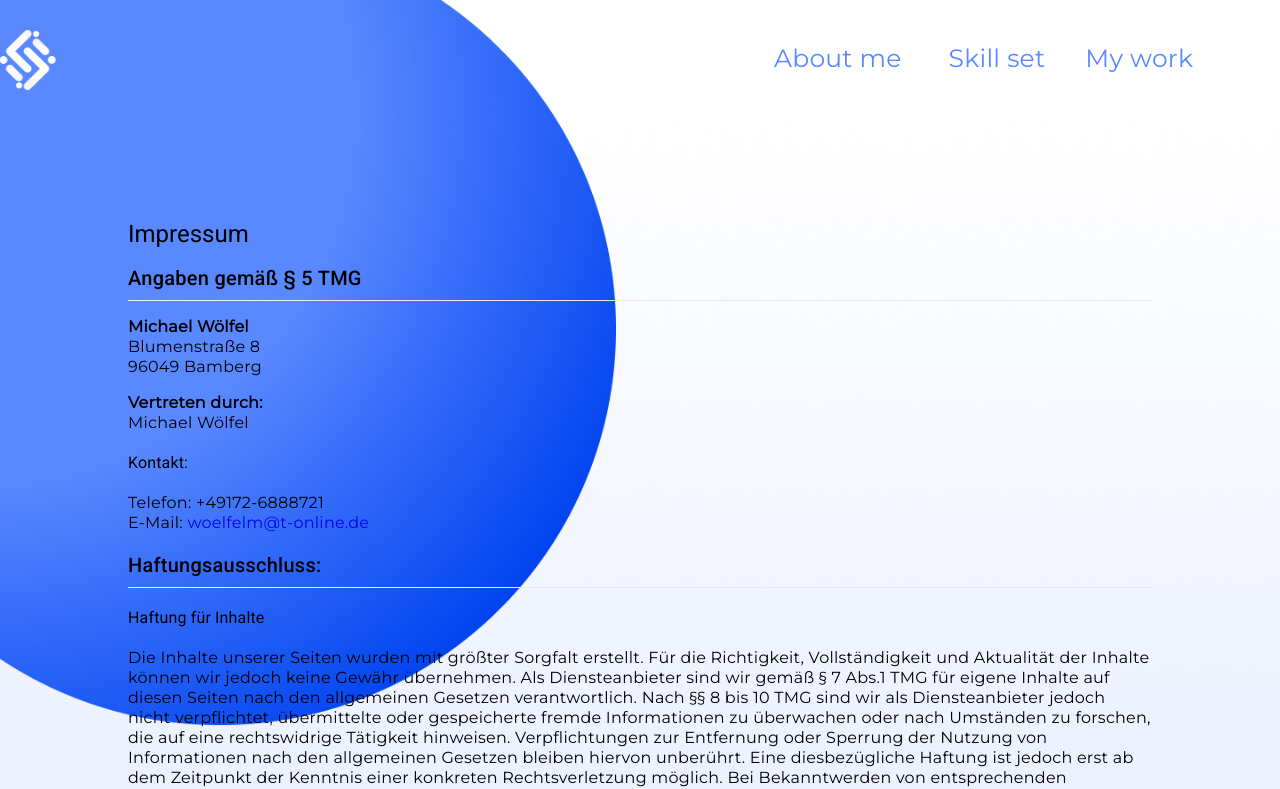
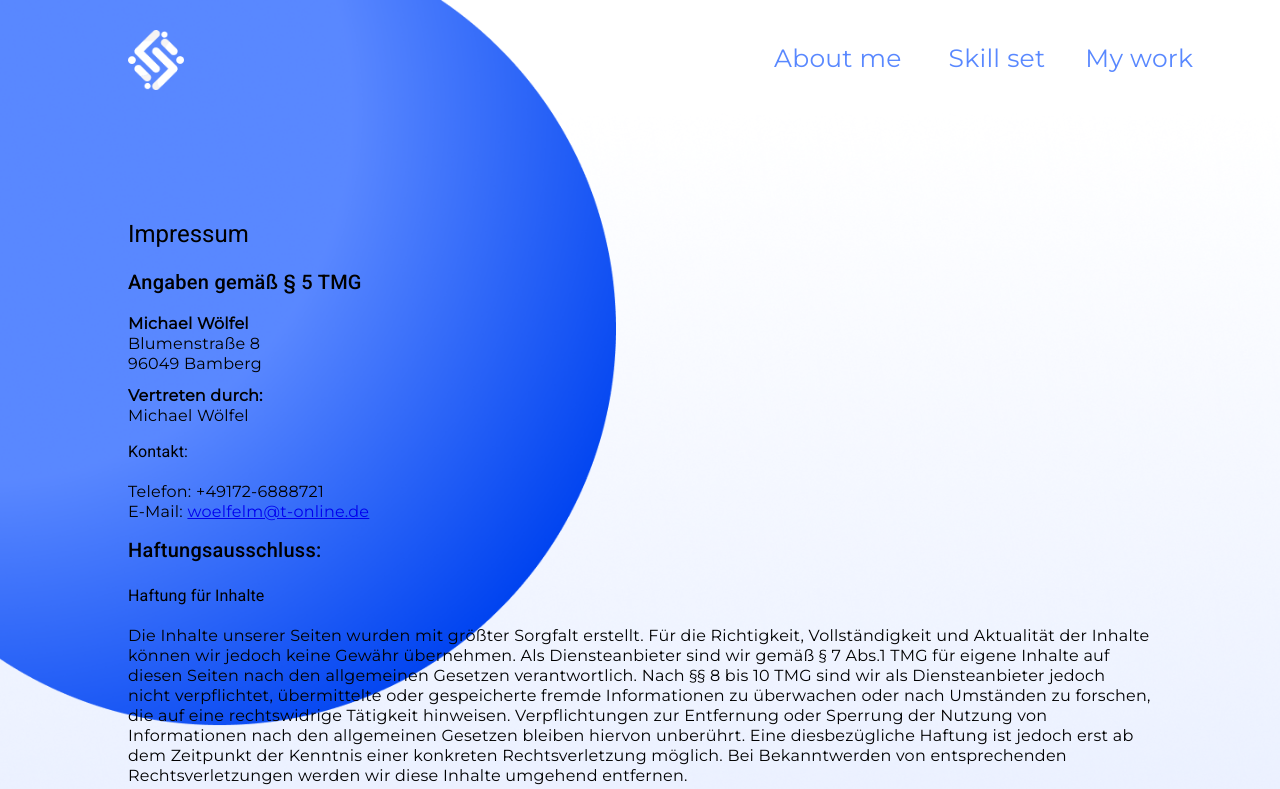
Before and after one commit to michaelwoelfel/my-portfolio, an Angular app: page /impress in a window 1280 px wide. Shown: the top 789 px of the page. Built offline with nearby package versions, Linux system fonts and the light colour scheme.

Commit message:
impress and privacy

```diff
--- a/src/app/impress/impress.component.html
+++ b/src/app/impress/impress.component.html
@@ -1,8 +1,9 @@
+
+<app-resp-menu [ngClass]="{'fadeOut': !responsiveService.isVisited.value}"
+*ngIf="this.responsiveService.hideMobile.value && this.responsiveService.isVisited.value"></app-resp-menu>
 <div class="header">
     <div id="header" class="header-menu">
         <img class="header-picture" src="assets/img/Group.png">
-        <app-resp-menu [ngClass]="{'fadeOut': !responsiveService.isVisited.value}"
-        *ngIf="this.responsiveService.hideMobile.value && this.responsiveService.isVisited.value"></app-resp-menu>
         <div class="nav-button" [class.visited]="responsiveService.isVisited | async"
             (click)="this.responsiveService.checkVisited()" *ngIf="this.hideMobile">
             <div></div>
@@ -11,12 +12,7 @@
             href="#lets-work" class="header-link">About me</a><a href="#skill-set"  class="header-link"> Skill
                 set</a><a href="#my-work" class="header-link">My work</a></div>
     </div>
-
-
-
     <div id="impress" class="impress-container">
-
-
         <h1>Impressum</h1>
         <h2> Angaben gemäß § 5 TMG</h2>
 
@@ -37,47 +33,62 @@
         <h3>Haftung für Inhalte</h3>
 
 
-    Die Inhalte unserer Seiten wurden mit größter Sorgfalt erstellt. Für die Richtigkeit, Vollständigkeit und Aktualität
-    der Inhalte können wir jedoch keine Gewähr übernehmen. Als Diensteanbieter sind wir gemäß § 7 Abs.1 TMG für eigene
+        Die Inhalte unserer Seiten wurden mit größter Sorgfalt erstellt. Für die Richtigkeit, Vollständigkeit und
+        Aktualität
+        der Inhalte können wir jedoch keine Gewähr übernehmen. Als Diensteanbieter sind wir gemäß § 7 Abs.1 TMG für
+        eigene
         Inhalte auf diesen Seiten nach den allgemeinen Gesetzen verantwortlich. Nach §§ 8 bis 10 TMG sind wir als
-    Diensteanbieter jedoch nicht verpflichtet, übermittelte oder gespeicherte fremde Informationen zu überwachen oder
+        Diensteanbieter jedoch nicht verpflichtet, übermittelte oder gespeicherte fremde Informationen zu überwachen
+        oder
         nach Umständen zu forschen, die auf eine rechtswidrige Tätigkeit hinweisen. Verpflichtungen zur Entfernung oder
-    Sperrung der Nutzung von Informationen nach den allgemeinen Gesetzen bleiben hiervon unberührt. Eine diesbezügliche
-    Haftung ist jedoch erst ab dem Zeitpunkt der Kenntnis einer konkreten Rechtsverletzung möglich. Bei Bekanntwerden
+        Sperrung der Nutzung von Informationen nach den allgemeinen Gesetzen bleiben hiervon unberührt. Eine
+        diesbezügliche
+        Haftung ist jedoch erst ab dem Zeitpunkt der Kenntnis einer konkreten Rechtsverletzung möglich. Bei
+        Bekanntwerden
         von entsprechenden Rechtsverletzungen werden wir diese Inhalte umgehend entfernen.
 
         <h3>Haftung für Links</h3>
 
 
         Unser Angebot enthält Links zu externen Webseiten Dritter, auf deren Inhalte wir keinen Einfluss haben. Deshalb
-    können wir für diese fremden Inhalte auch keine Gewähr übernehmen. Für die Inhalte der verlinkten Seiten ist stets
+        können wir für diese fremden Inhalte auch keine Gewähr übernehmen. Für die Inhalte der verlinkten Seiten ist
+        stets
         der jeweilige Anbieter oder Betreiber der Seiten verantwortlich. Die verlinkten Seiten wurden zum Zeitpunkt der
         Verlinkung auf mögliche Rechtsverstöße überprüft. Rechtswidrige Inhalte waren zum Zeitpunkt der Verlinkung nicht
-    erkennbar. Eine permanente inhaltliche Kontrolle der verlinkten Seiten ist jedoch ohne konkrete Anhaltspunkte einer
+        erkennbar. Eine permanente inhaltliche Kontrolle der verlinkten Seiten ist jedoch ohne konkrete Anhaltspunkte
+        einer
         Rechtsverletzung nicht zumutbar. Bei Bekanntwerden von Rechtsverletzungen werden wir derartige Links umgehend
         entfernen.
 
         <h3>Urheberrecht</h3>
 
 
-    Die durch die Seitenbetreiber erstellten Inhalte und Werke auf diesen Seiten unterliegen dem deutschen Urheberrecht.
-    Die Vervielfältigung, Bearbeitung, Verbreitung und jede Art der Verwertung außerhalb der Grenzen des Urheberrechtes
-    bedürfen der schriftlichen Zustimmung des jeweiligen Autors bzw. Erstellers. Downloads und Kopien dieser Seite sind
+        Die durch die Seitenbetreiber erstellten Inhalte und Werke auf diesen Seiten unterliegen dem deutschen
+        Urheberrecht.
+        Die Vervielfältigung, Bearbeitung, Verbreitung und jede Art der Verwertung außerhalb der Grenzen des
+        Urheberrechtes
+        bedürfen der schriftlichen Zustimmung des jeweiligen Autors bzw. Erstellers. Downloads und Kopien dieser Seite
+        sind
         nur für den privaten, nicht kommerziellen Gebrauch gestattet. Soweit die Inhalte auf dieser Seite nicht vom
-    Betreiber erstellt wurden, werden die Urheberrechte Dritter beachtet. Insbesondere werden Inhalte Dritter als solche
+        Betreiber erstellt wurden, werden die Urheberrechte Dritter beachtet. Insbesondere werden Inhalte Dritter als
+        solche
         gekennzeichnet. Sollten Sie trotzdem auf eine Urheberrechtsverletzung aufmerksam werden, bitten wir um einen
-    entsprechenden Hinweis. Bei Bekanntwerden von Rechtsverletzungen werden wir derartige Inhalte umgehend entfernen.
+        entsprechenden Hinweis. Bei Bekanntwerden von Rechtsverletzungen werden wir derartige Inhalte umgehend
+        entfernen.
 
         <h3>Datenschutz</h3>
 
 
-    Die Nutzung unserer Webseite ist in der Regel ohne Angabe personenbezogener Daten möglich. Soweit auf unseren Seiten
+        Die Nutzung unserer Webseite ist in der Regel ohne Angabe personenbezogener Daten möglich. Soweit auf unseren
+        Seiten
         personenbezogene Daten (beispielsweise Name, Anschrift oder eMail-Adressen) erhoben werden, erfolgt dies, soweit
         möglich, stets auf freiwilliger Basis. Diese Daten werden ohne Ihre ausdrückliche Zustimmung nicht an Dritte
         weitergegeben.
         Wir weisen darauf hin, dass die Datenübertragung im Internet (z.B. bei der Kommunikation per E-Mail)
-    Sicherheitslücken aufweisen kann. Ein lückenloser Schutz der Daten vor dem Zugriff durch Dritte ist nicht möglich.
-    Der Nutzung von im Rahmen der Impressumspflicht veröffentlichten Kontaktdaten durch Dritte zur Übersendung von nicht
+        Sicherheitslücken aufweisen kann. Ein lückenloser Schutz der Daten vor dem Zugriff durch Dritte ist nicht
+        möglich.
+        Der Nutzung von im Rahmen der Impressumspflicht veröffentlichten Kontaktdaten durch Dritte zur Übersendung von
+        nicht
         ausdrücklich angeforderter Werbung und Informationsmaterialien wird hiermit ausdrücklich widersprochen. Die
         Betreiber der Seiten behalten sich ausdrücklich rechtliche Schritte im Falle der unverlangten Zusendung von
         Werbeinformationen, etwa durch Spam-Mails, vor.
@@ -88,15 +99,18 @@
 
         Diese Website benutzt Google Analytics, einen Webanalysedienst der Google Inc. (''Google''). Google Analytics
         verwendet sog. ''Cookies'', Textdateien, die auf Ihrem Computer gespeichert werden und die eine Analyse der
-    Benutzung der Website durch Sie ermöglicht. Die durch den Cookie erzeugten Informationen über Ihre Benutzung dieser
+        Benutzung der Website durch Sie ermöglicht. Die durch den Cookie erzeugten Informationen über Ihre Benutzung
+        dieser
         Website (einschließlich Ihrer IP-Adresse) wird an einen Server von Google in den USA übertragen und dort
-    gespeichert. Google wird diese Informationen benutzen, um Ihre Nutzung der Website auszuwerten, um Reports über die
+        gespeichert. Google wird diese Informationen benutzen, um Ihre Nutzung der Website auszuwerten, um Reports über
+        die
         Websiteaktivitäten für die Websitebetreiber zusammenzustellen und um weitere mit der Websitenutzung und der
         Internetnutzung verbundene Dienstleistungen zu erbringen. Auch wird Google diese Informationen gegebenenfalls an
         Dritte übertragen, sofern dies gesetzlich vorgeschrieben oder soweit Dritte diese Daten im Auftrag von Google
         verarbeiten. Google wird in keinem Fall Ihre IP-Adresse mit anderen Daten der Google in Verbindung bringen. Sie
         können die Installation der Cookies durch eine entsprechende Einstellung Ihrer Browser Software verhindern; wir
-    weisen Sie jedoch darauf hin, dass Sie in diesem Fall gegebenenfalls nicht sämtliche Funktionen dieser Website voll
+        weisen Sie jedoch darauf hin, dass Sie in diesem Fall gegebenenfalls nicht sämtliche Funktionen dieser Website
+        voll
         umfänglich nutzen können. Durch die Nutzung dieser Website erklären Sie sich mit der Bearbeitung der über Sie
         erhobenen Daten durch Google in der zuvor beschriebenen Art und Weise und zu dem zuvor benannten Zweck
         einverstanden.
@@ -106,27 +120,42 @@
 
         Diese Website benutzt Google Adsense, einen Webanzeigendienst der Google Inc., USA (''Google''). Google Adsense
         verwendet sog. ''Cookies'' (Textdateien), die auf Ihrem Computer gespeichert werden und die eine Analyse der
-    Benutzung der Website durch Sie ermöglicht. Google Adsense verwendet auch sog. ''Web Beacons'' (kleine unsichtbare
+        Benutzung der Website durch Sie ermöglicht. Google Adsense verwendet auch sog. ''Web Beacons'' (kleine
+        unsichtbare
         Grafiken) zur Sammlung von Informationen. Durch die Verwendung des Web Beacons können einfache Aktionen wie der
         Besucherverkehr auf der Webseite aufgezeichnet und gesammelt werden. Die durch den Cookie und/oder Web Beacon
-    erzeugten Informationen über Ihre Benutzung dieser Website (einschließlich Ihrer IP-Adresse) werden an einen Server
-    von Google in den USA übertragen und dort gespeichert. Google wird diese Informationen benutzen, um Ihre Nutzung der
+        erzeugten Informationen über Ihre Benutzung dieser Website (einschließlich Ihrer IP-Adresse) werden an einen
+        Server
+        von Google in den USA übertragen und dort gespeichert. Google wird diese Informationen benutzen, um Ihre Nutzung
+        der
         Website im Hinblick auf die Anzeigen auszuwerten, um Reports über die Websiteaktivitäten und Anzeigen für die
         Websitebetreiber zusammenzustellen und um weitere mit der Websitenutzung und der Internetnutzung verbundene
-    Dienstleistungen zu erbringen. Auch wird Google diese Informationen gegebenenfalls an Dritte übertragen, sofern dies
-    gesetzlich vorgeschrieben oder soweit Dritte diese Daten im Auftrag von Google verarbeiten. Google wird in keinem
+        Dienstleistungen zu erbringen. Auch wird Google diese Informationen gegebenenfalls an Dritte übertragen, sofern
+        dies
+        gesetzlich vorgeschrieben oder soweit Dritte diese Daten im Auftrag von Google verarbeiten. Google wird in
+        keinem
         Fall Ihre IP-Adresse mit anderen Daten der Google in Verbindung bringen. Das Speichern von Cookies auf Ihrer
-    Festplatte und die Anzeige von Web Beacons können Sie verhindern, indem Sie in Ihren Browser-Einstellungen ''keine
+        Festplatte und die Anzeige von Web Beacons können Sie verhindern, indem Sie in Ihren Browser-Einstellungen
+        ''keine
         Cookies akzeptieren'' wählen (Im MS Internet-Explorer unter ''Extras > Internetoptionen > Datenschutz >
-    Einstellung''; im Firefox unter ''Extras > Einstellungen > Datenschutz > Cookies''); wir weisen Sie jedoch darauf
-    hin, dass Sie in diesem Fall gegebenenfalls nicht sämtliche Funktionen dieser Website voll umfänglich nutzen können.
-    Durch die Nutzung dieser Website erklären Sie sich mit der Bearbeitung der über Sie erhobenen Daten durch Google in
+        Einstellung''; im Firefox unter ''Extras > Einstellungen > Datenschutz > Cookies''); wir weisen Sie jedoch
+        darauf
+        hin, dass Sie in diesem Fall gegebenenfalls nicht sämtliche Funktionen dieser Website voll umfänglich nutzen
+        können.
+        Durch die Nutzung dieser Website erklären Sie sich mit der Bearbeitung der über Sie erhobenen Daten durch Google
+        in
         der zuvor beschriebenen Art und Weise und zu dem zuvor benannten Zweck einverstanden.
 
         Website Impressum erstellt durch impressum-generator.de von der Kanzlei Hasselbach Created my free logo at
-    LogoMakr.com The icons are provided by Instagram logo icons created by Laisa Islam Ani - FlaticonTwitter logo icons
+        LogoMakr.com The icons are provided by Instagram logo icons created by Laisa Islam Ani - FlaticonTwitter logo
+        icons
         created by Md Tanvirul Haque - Flaticon Facebook icons created by Hight Quality Icons - FlaticonInstagram icons
-    created by Pixel perfect - Flaticon FontAwesome unter the Creative Commons Attribution 4.0 International license.
+        created by Pixel perfect - Flaticon FontAwesome unter the Creative Commons Attribution 4.0 International
+        license.
     </div>
+
+
+
+
 </div>
 <app-footer></app-footer>
--- a/src/app/impress/impress.component.scss
+++ b/src/app/impress/impress.component.scss
@@ -8,12 +8,23 @@
 
      .header {
        background-image: url("/assets/img/hero-bg.png");
-       max-width: 100%;
+      width: 100%;;
        background-repeat: no-repeat;
        background-size: contain;
       color: black;
 
      }
+
+     .impress-container {
+      color: black;
+      font-family: "Montserrat";
+      font-size: 16px;
+      padding: 10vw;
+      position: relative;
+      background-color: transparent;
+
+
+      }
 
      .nav-menu {
        background-color: red;
@@ -115,7 +126,7 @@
      .header-picture {
        width: auto;
        height: 60px;
-       padding-left: 10vh;
+       padding-left: 10vw;
      }
 
 
@@ -179,8 +190,8 @@
 
 
      .nav-button {
-       top: 50px;
-       right: 10vh;
+       top: 56px;
+       right: 10vw;
        transform: translate(-50%, -50%);
        position: absolute;
        z-index: 10 !important;
@@ -239,8 +250,9 @@
 
      @media only screen and (max-width: 1050px) {
        .header {
-         background-image: url("/assets/img/background-resp.png")!important;
-
+         background-image: url("/assets/img/background-resp.png");
+          background-size: contain;
+          background-repeat: no-repeat;
 
        }
        .header-picture {
@@ -312,54 +324,11 @@
           height: 100vh;
          }
        }
-       @media only screen and (max-width: 700px) {
-         .header {
-           height: 90vh;
-           background-size: cover;
-         }
-       }
-
-       @media only screen and (max-width: 600px) {
-         .header {
-           background-size: cover;
-           height: 80vh;
-         }
-
-         .header-picture {
-           padding-left: 10vw;
-         }
-
-         .michael {
-           object-fit: contain;
-         }
-
-         .nav-button {
-           right: 10vw;
-           top: 60px;
-         }
 
 
 
-         .hello {
-
-         }
-
-         .font {
-
-         }
-
-         .introduction-text{
-
-         }
-
-         // .font-developer {
-         //   font-size: 12vw;
-         //   line-height: 10vw;
-         // }
 
 
-       }
-     }
 
 
 
@@ -392,16 +361,7 @@
 
 
 
-.impress-container {
-    color: black;
-    font-family: "Montserrat";
-    font-size: 16px;
-    padding: 10%;
-    position: relative;
-    background-color: transparent;
 
-
-    }
 
     img {
         transform: rotate(180deg);
@@ -449,5 +409,4 @@
   .impress-container a:hover {
     text-decoration: underline;
   }
-
-  /* Add further styles as needed */
+}
--- a/src/app/impress/impress.component.ts
+++ b/src/app/impress/impress.component.ts
@@ -9,14 +9,14 @@ import { ResponsiveService } from '../responsive.service';
 
 export class ImpressComponent {
 
-  hideMobile = true;
-  constructor( public responsiveService: ResponsiveService) {
+   public hideMobile = true;
+  constructor(public responsiveService: ResponsiveService) {
 
   }
   ngOnInit() {
 
-    this.responsiveService.hideMobile.subscribe(value =>  {
+    this.responsiveService.hideMobile.subscribe(value => {
       this.hideMobile = value;
     });
+  }
 }
-}
--- a/src/app/privacy/privacy.component.scss
+++ b/src/app/privacy/privacy.component.scss
@@ -136,7 +136,6 @@
        .michael {
          display: flex;
          width: 100%;
-
          padding-left: 10vh;
        }
 
@@ -145,7 +144,7 @@
        .header-picture {
          width: auto;
          height: 60px;
-         padding-left: 10vh;
+         padding-left: 10vw;
        }
 
        .scroll-and-bar {
@@ -267,7 +266,7 @@
 
        .nav-button {
          top: 50px;
-         right: 10vh;
+         right: 10vw;
          transform: translate(-50%, -50%);
          position: absolute;
          z-index: 10 !important;
--- a/src/app/resp-menu/resp-menu.component.scss
+++ b/src/app/resp-menu/resp-menu.component.scss
@@ -74,7 +74,7 @@ a {
     position: absolute;
     width: 55px;
     top: 30px;
-    left: 10vh;
+    left: 10vw;
 }
 
 .text-container {
@@ -90,13 +90,13 @@ a {
 @media only screen and (max-width: 650px) {
     .header-icon{
         top: 30px;
-        left: 5vh;
+        left: 10vw;
     }
 }
 
 @media only screen and (max-width: 450px) {
 .header-icon{
     top: 20px;
-    left: 5vh;
+    left: 10vw;
 }
 }
```
Lines whose indentation alone changed are shown as unchanged.
